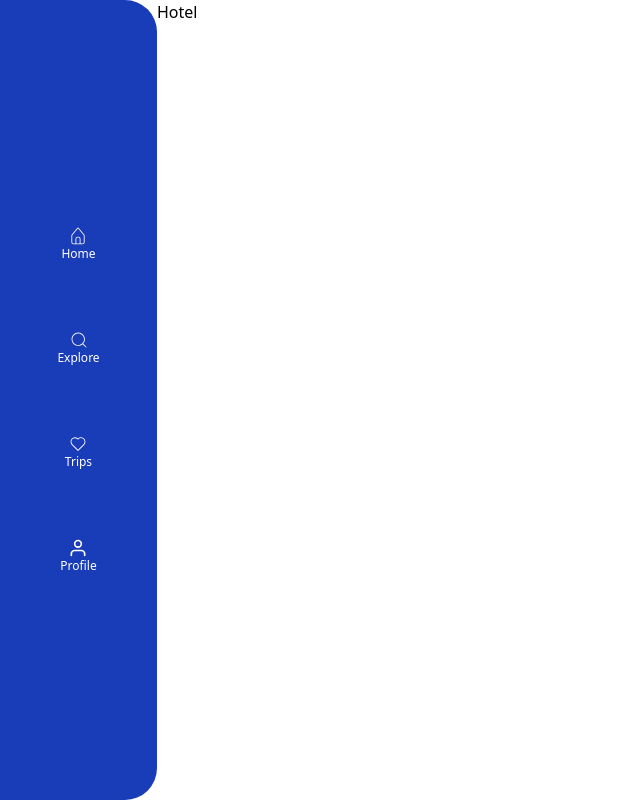
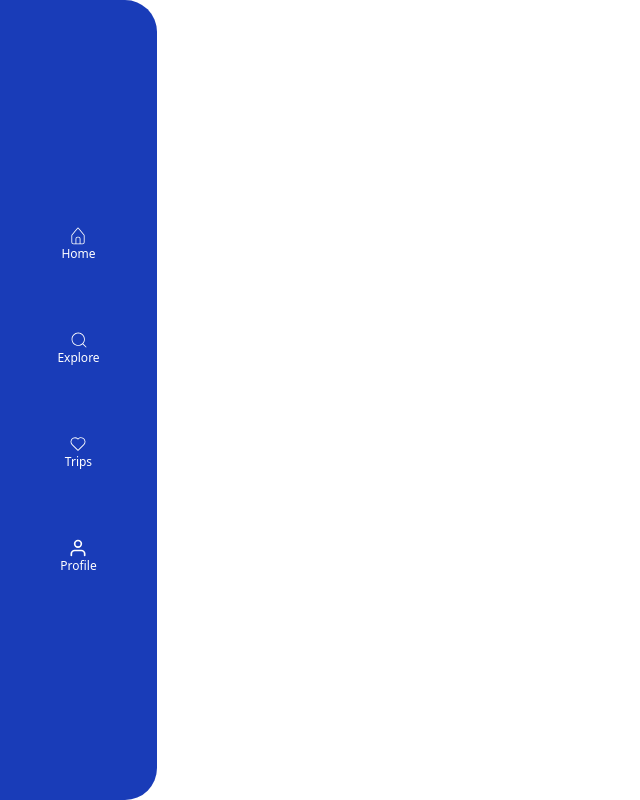
Before and after one commit to Nut-294/devtest, a Next.js app: page /hotel in a window 1280 px wide. Shown: the whole page, without its empty margins (0-640 px from the left). Built offline with nearby package versions, Linux system fonts and the light colour scheme.

Commit message:
HotelContext

```diff
--- a/app/explore/page.js
+++ b/app/explore/page.js
@@ -1,4 +1,5 @@
 import FormContainer from "@/components/form/FormContainer";
+import RecentSearch from "@/components/RecentSearch";
 import Image from "next/image";
 import { FaPlane } from "react-icons/fa";
 
@@ -9,6 +10,7 @@ export default function Hero() {
       <div className="w-full sm:w-1/2 text-center sm:text-left mt-6 sm:mt-[43px] sm:pl-6">
         <FormContainer />
         RecentSearch
+        <RecentSearch />
       </div>
 
       {/* ขวา: รูปภาพ */}
--- a/app/hotel/page.js
+++ b/app/hotel/page.js
@@ -1,6 +1,10 @@
+'use client'
+import { useHotel } from "@/context/HotelContext";
 const Hotel = () => {
+  const { hotels } = useHotel();
+  console.log('hotels',hotels)
   return (
-    <div>Hotel</div>
+    <div>{hotels}</div>
   )
 }
 export default Hotel
--- a/app/layout.js
+++ b/app/layout.js
@@ -1,6 +1,7 @@
 import { Geist, Geist_Mono } from "next/font/google";
 import "./globals.css";
 import SideBar from "@/components/SideBar";
+import { HotelProvider } from "@/context/HotelContext";
 
 const geistSans = Geist({
   variable: "--font-geist-sans",
@@ -23,10 +24,12 @@ export default function RootLayout({ children }) {
       <body
         className={`${geistSans.variable} ${geistMono.variable} antialiased`}
       >
-        <div className="flex">
-          <SideBar />
-          {children}
-        </div>
+        <HotelProvider>
+          <div className="flex">
+            <SideBar />
+            {children}
+          </div>
+        </HotelProvider>
       </body>
     </html>
   );
--- /dev/null
+++ b/components/RecentSearch.js
@@ -0,0 +1,9 @@
+'use client'
+import { useHotel } from "@/context/HotelContext"
+const RecentSearch = () => {
+    const {hotels} = useHotel()
+  return (
+    <div>{hotels}</div>
+  )
+}
+export default RecentSearch
--- a/components/form/FormContainer.js
+++ b/components/form/FormContainer.js
@@ -5,35 +5,27 @@ import OtheInput from "./OtherInput";
 import SearchButtom from "./SearchButtom";
 import { useState } from "react";
 import { useRouter } from "next/navigation";
-
+import { useHotel } from "@/context/HotelContext";
 
 export default function FormContainer() {
   const [location, setLocation] = useState("");
   const router = useRouter();
+  const { setHotels } = useHotel();
 
   const handleSubmit = async (e) => {
     e.preventDefault();
 
     try {
-      const url = `/api/search?location=${location}`;
-      const response = await fetch(url, {
-        method: "GET", // ✅ GET ไม่มี body
-      });
+      const res = await fetch(`/api/search?location=${location}`);
+      if (!res.ok) throw new Error("Network response was not ok");
+      const dataHotel = await res.json();
 
-      if (!response.ok) {
-        throw new Error("Network response was not ok");
-      }
-
-      const data = await response.json();
-      console.log("✅ Response from backend:", data);
-
-      setLocation("");
+      setHotels(dataHotel);
       router.push("/hotel");
-    } catch (error) {
-      console.error("❌ Error submitting form:", error);
+    } catch (err) {
+      console.error(err);
     }
   };
-
 
   return (
     <form onSubmit={handleSubmit} className="mb-12 px-4 sm:px-0">
--- /dev/null
+++ b/context/HotelContext.js
@@ -0,0 +1,17 @@
+'use client'
+import { createContext, useContext, useState } from "react";
+
+const HotelContext = createContext();
+
+export function HotelProvider({ children }) {
+  const [hotels, setHotels] = useState([]);
+  return (
+    <HotelContext.Provider value={{ hotels, setHotels }}>
+      {children}
+    </HotelContext.Provider>
+  );
+}
+
+export function useHotel() {
+  return useContext(HotelContext);
+}
--- a/server.js
+++ b/server.js
@@ -14,7 +14,7 @@ nextApp.prepare().then(() => {
   app.get("/api/search", (req, res) => {
   const location = req.query.location;
   console.log("📥 Received location:", location);
-  res.json({ message: "Location received", location });
+  res.json( location );
 });
 
 
```
